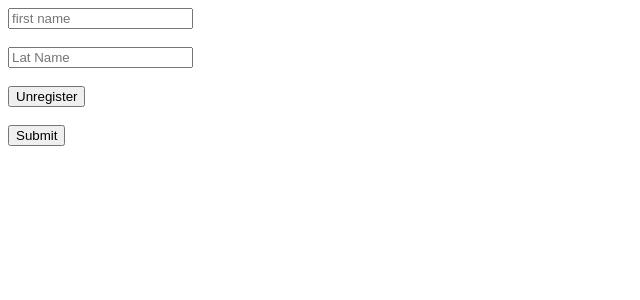
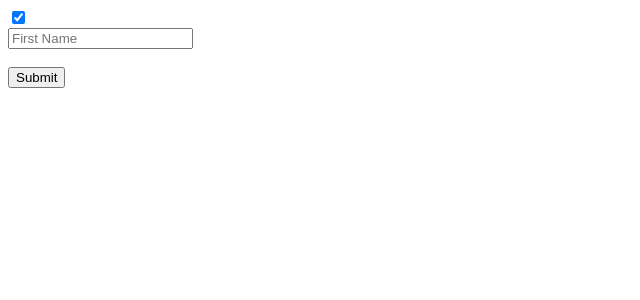
Before and after one commit to shyam88-git/react-hook-form, a React (Vite) app: page / in a window 1280 px wide. Shown: the top 300 px of the page, without its empty margins (0-640 px from the left). Built offline with nearby package versions, Linux system fonts and the light colour scheme.

Commit message:
unregister example 2completed

```diff
--- a/src/App.tsx
+++ b/src/App.tsx
@@ -1,9 +1,9 @@
-import Example1 from "./pages/unregister/Example1";
+import Example2 from "./pages/unregister/Example2";
 
 const App = () => {
   return (
     <div>
-      <Example1 />
+      <Example2 />
     </div>
   );
 };
--- /dev/null
+++ b/src/pages/unregister/Example2.tsx
@@ -0,0 +1,37 @@
+import { useEffect } from "react";
+import { useForm } from "react-hook-form";
+
+type IFormValues = {
+  FirstName: string;
+  checkbox: boolean;
+};
+const Example2 = () => {
+  const { register, handleSubmit, unregister, watch } = useForm<IFormValues>({
+    defaultValues: {
+      FirstName: "",
+      checkbox: true,
+    },
+  });
+  const checkbox = watch("checkbox");
+  console.log(checkbox);
+
+  useEffect(() => {
+    if (!checkbox) {
+      unregister("FirstName");
+    }
+  }, [unregister, checkbox]);
+  return (
+    <form onSubmit={handleSubmit((data) => console.log(data))}>
+      <input {...register("checkbox")} type="checkbox" value="A" />
+      <br />
+      {checkbox && (
+        <input {...register("FirstName")} placeholder="First Name" />
+      )}
+      <br />
+      <br />
+      <input type="submit" />
+    </form>
+  );
+};
+
+export default Example2;
```
